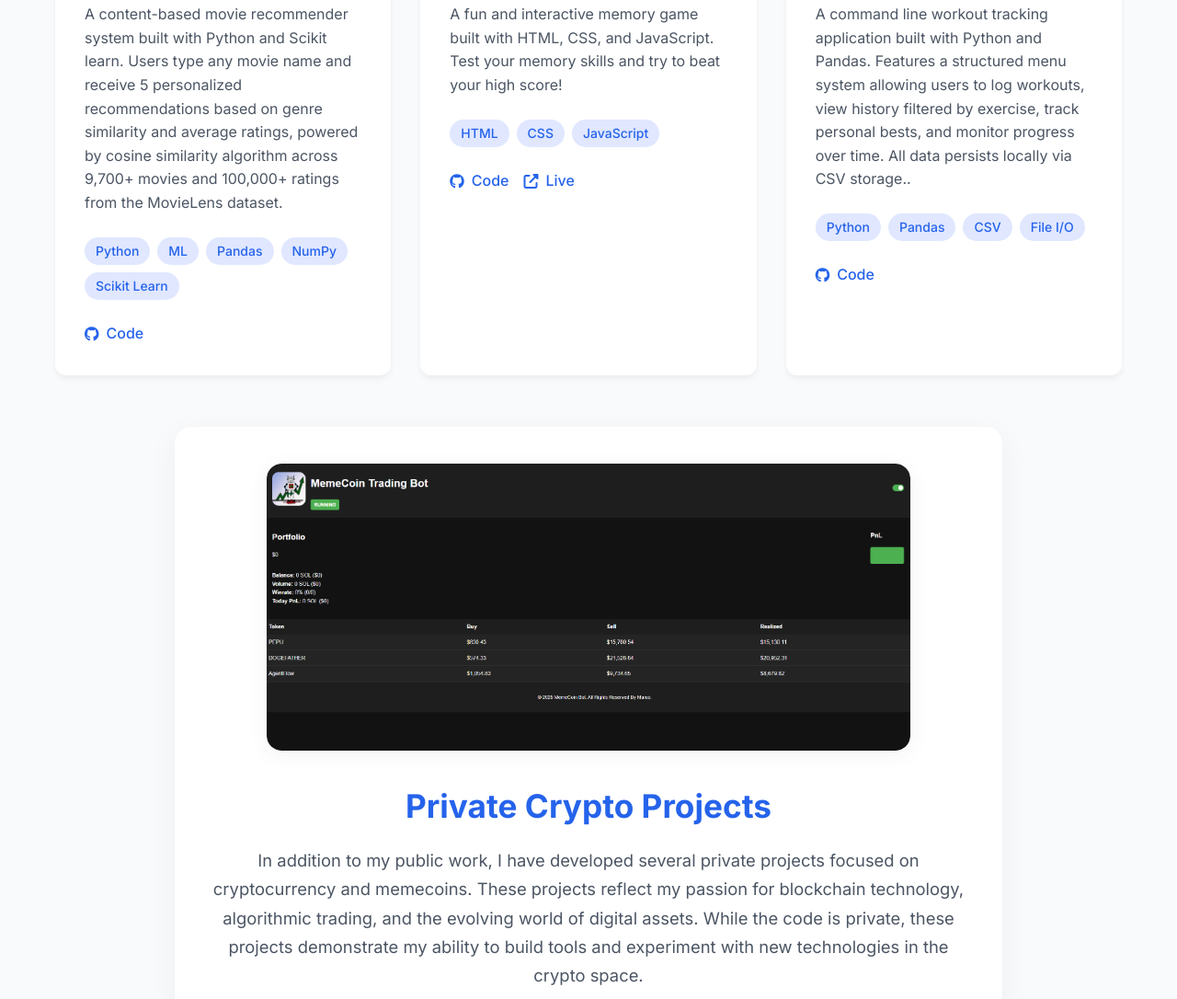
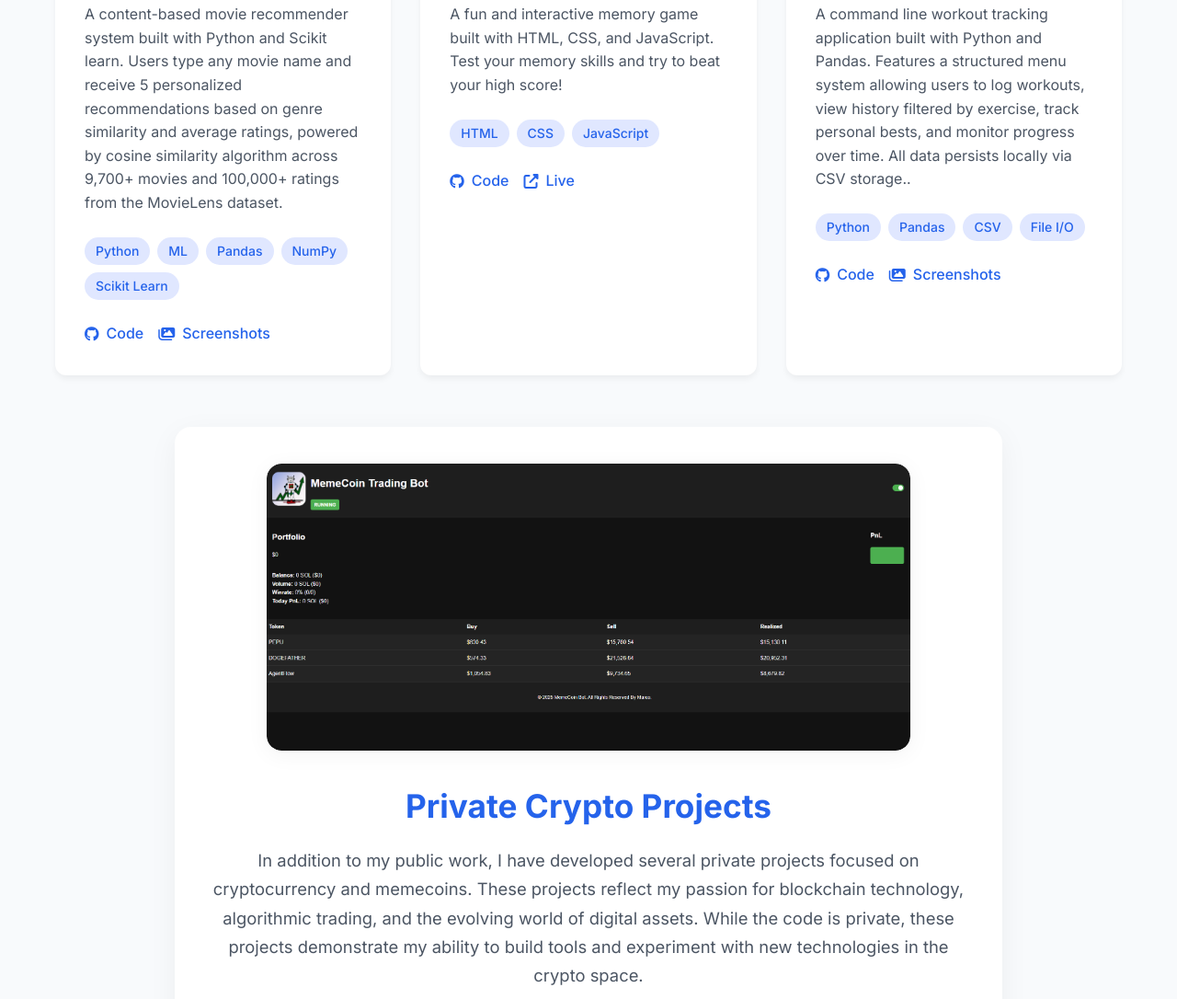
Before and after one commit to MarcoMoya1/portfolio, a website: page index.html in a window 1280 px wide. Shown: the part 4419-5505 px from the top of the page at 92% size. Drawn offline with nearby package versions, Linux system fonts and the light colour scheme.

Commit message:
updated cards for projects area to link to readme files for visual demo of the project

```diff
--- a/index.html
+++ b/index.html
@@ -293,9 +293,10 @@ MovieLens dataset.</p>
                             <a href="https://github.com/MarcoMoya1/python-movie-recommender" target="_blank" class="project-link">
                                 <i class="fab fa-github"></i> Code
                             </a>
-                            <!-- <a href="https://github.com/MarcoMoya1/python-movie-recommender" target="_blank" class="project-link">
-                                <i class="fas fa-external-link-alt"></i> Live
-                            </a> <-->
+                             <a href="https://github.com/MarcoMoya1/python-movie-recommender#screenshots"
+       target="_blank" class="project-link">
+        <i class="fas fa-images"></i> Screenshots
+    </a>
                         </div>
                     </div>
                 </div>
@@ -345,9 +346,10 @@ locally via CSV storage..</p>
                             <a href="https://github.com/MarcoMoya1/gym-progress-tracker" target="_blank" class="project-link">
                                 <i class="fab fa-github"></i> Code
                             </a>
-                            <!-- <a href="https://marcomoya1.github.io/linktree-clone/" target="_blank" class="project-link">
-                                <i class="fas fa-external-link-alt"></i> Live
-                            </a> <-->
+                              <a href="https://github.com/MarcoMoya1/gym-progress-tracker#screenshots"
+       target="_blank" class="project-link">
+        <i class="fas fa-images"></i> Screenshots
+    </a>
                         </div>
                     </div>
                 </div>
```
